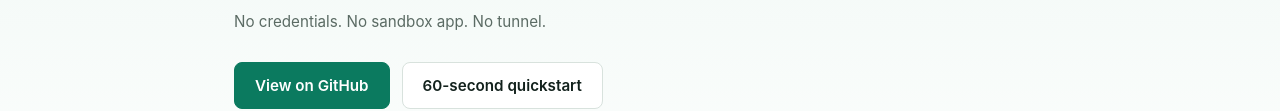
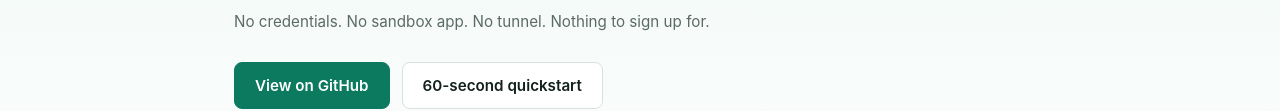
Before and after one commit to parseen254/daraja-mcp, a plain HTML site: page index.html in a window 1280 px wide. Shown: the part 415-526 px from the top of the page. Drawn offline with Linux system fonts and the light colour scheme.

Commit message:
Publish docs site
Built from site/ on 93a4019.

```diff
--- a/index.html
+++ b/index.html
@@ -116,7 +116,7 @@
 
     <pre class="hero-cmd"><span class="c"># works on a machine that has never heard of Safaricom</span>
 npx daraja-mcp</pre>
-    <p class="hero-note">No credentials. No sandbox app. No tunnel.</p>
+    <p class="hero-note">No credentials. No sandbox app. No tunnel. Nothing to sign up for.</p>
 
     <div class="cta">
       <a class="btn" href="https://github.com/parseen254/daraja-mcp">View on GitHub</a>
```
